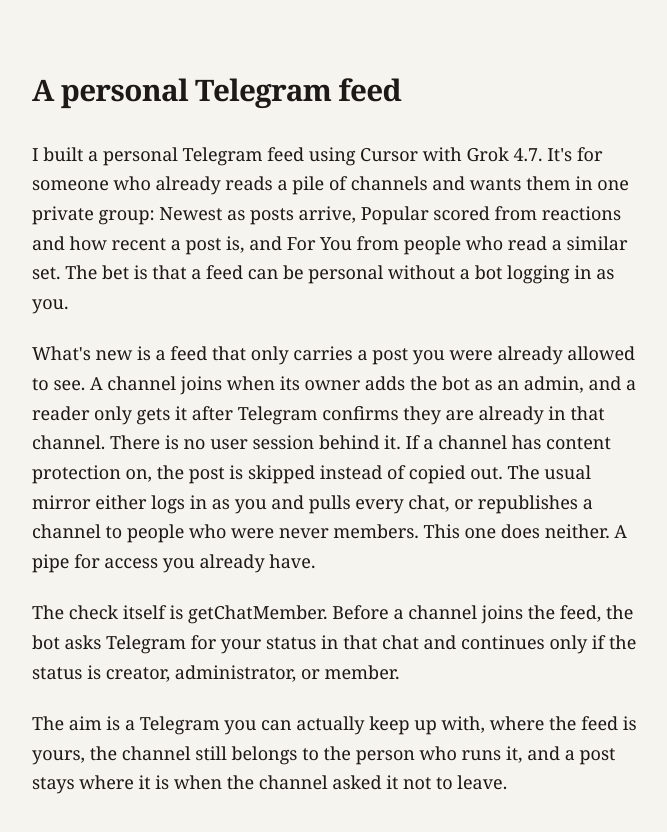
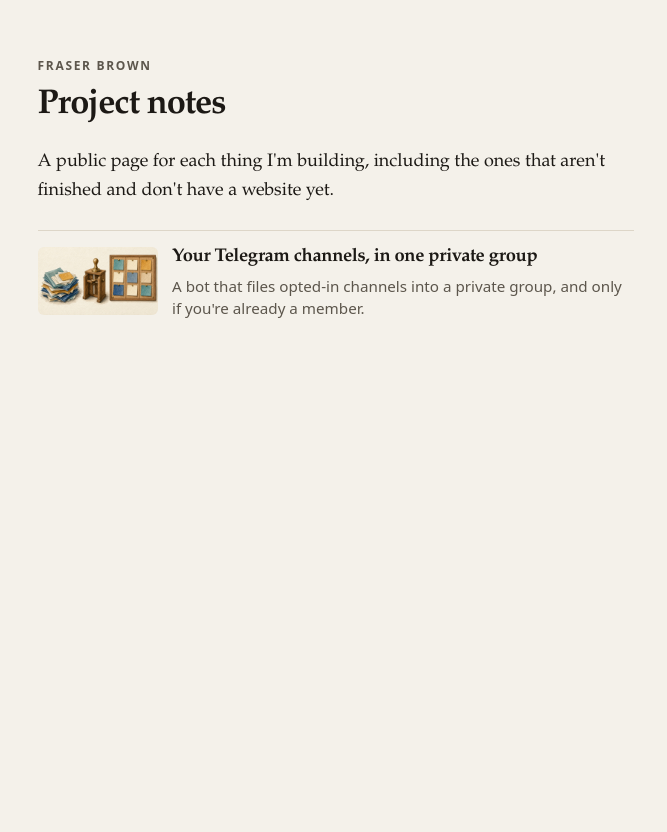
Before and after one commit to fraserbrownirl/fraserbrownirl.github.io, a plain HTML site: page index.html in a window 1280 px wide. Shown: the whole page, without its empty margins (304-971 px from the left). After the commit the page ends 800 px from the top, so only its background shows below. Drawn offline with Linux system fonts and the light colour scheme.

Commit message:
Replace the essay with a project note and a cover image.

```diff
--- a/index.html
+++ b/index.html
@@ -3,38 +3,31 @@
 <head>
   <meta charset="utf-8">
   <meta name="viewport" content="width=device-width, initial-scale=1">
-  <title>A personal Telegram feed</title>
-  <style>
-    body {
-      margin: 0;
-      background: #f6f4ef;
-      color: #1c1917;
-      font: 1.125rem/1.65 Georgia, "Iowan Old Style", Palatino, serif;
-    }
-    main {
-      max-width: 38rem;
-      margin: 0 auto;
-      padding: 4.5rem 1.5rem 6rem;
-    }
-    h1 {
-      font-size: 1.85rem;
-      font-weight: 600;
-      letter-spacing: -0.02em;
-      line-height: 1.2;
-      margin: 0 0 2rem;
-    }
-    p {
-      margin: 0 0 1.35rem;
-    }
-  </style>
+  <title>Project notes</title>
+  <meta name="description" content="Short public pages for projects that don't have a website yet.">
+  <link rel="canonical" href="https://fraserbrownirl.github.io/">
+  <meta property="og:title" content="Project notes">
+  <meta property="og:description" content="Short public pages for projects that don't have a website yet.">
+  <meta property="og:url" content="https://fraserbrownirl.github.io/">
+  <meta property="og:image" content="https://fraserbrownirl.github.io/telegram-feed/cover.jpg">
+  <link rel="stylesheet" href="style.css">
 </head>
 <body>
   <main>
-    <h1>A personal Telegram feed</h1>
-    <p>I built a personal Telegram feed using Cursor with Grok 4.7. It's for someone who already reads a pile of channels and wants them in one private group: Newest as posts arrive, Popular scored from reactions and how recent a post is, and For You from people who read a similar set. The bet is that a feed can be personal without a bot logging in as you.</p>
-    <p>What's new is a feed that only carries a post you were already allowed to see. A channel joins when its owner adds the bot as an admin, and a reader only gets it after Telegram confirms they are already in that channel. There is no user session behind it. If a channel has content protection on, the post is skipped instead of copied out. The usual mirror either logs in as you and pulls every chat, or republishes a channel to people who were never members. This one does neither. A pipe for access you already have.</p>
-    <p>The check itself is getChatMember. Before a channel joins the feed, the bot asks Telegram for your status in that chat and continues only if the status is creator, administrator, or member.</p>
-    <p>The aim is a Telegram you can actually keep up with, where the feed is yours, the channel still belongs to the person who runs it, and a post stays where it is when the channel asked it not to leave.</p>
+    <p class="kicker">Fraser Brown</p>
+    <h1>Project notes</h1>
+    <p>A public page for each thing I'm building, including the ones that aren't finished and don't have a website yet.</p>
+    <ul class="home-list">
+      <li>
+        <a href="telegram-feed/">
+          <img src="telegram-feed/cover.jpg" alt="">
+          <div>
+            <h2>Your Telegram channels, in one private group</h2>
+            <p>A bot that files opted-in channels into a private group, and only if you're already a member.</p>
+          </div>
+        </a>
+      </li>
+    </ul>
   </main>
 </body>
 </html>
--- /dev/null
+++ b/style.css
@@ -0,0 +1,102 @@
+:root {
+  color-scheme: light;
+  --paper: #f4f1ea;
+  --ink: #1c1915;
+  --muted: #5c564c;
+  --line: #ddd6c8;
+  --link: #2f5f68;
+}
+
+* { box-sizing: border-box; }
+
+body {
+  margin: 0;
+  background: var(--paper);
+  color: var(--ink);
+  font: 1.125rem/1.6 "Iowan Old Style", Palatino, Georgia, serif;
+}
+
+a { color: var(--link); }
+
+main {
+  max-width: 40rem;
+  margin: 0 auto;
+  padding: 3.5rem 1.35rem 5rem;
+}
+
+.kicker {
+  margin: 0 0 0.7rem;
+  font-family: ui-sans-serif, system-ui, sans-serif;
+  font-size: 0.75rem;
+  font-weight: 650;
+  letter-spacing: 0.14em;
+  text-transform: uppercase;
+  color: var(--muted);
+}
+
+h1 {
+  margin: 0 0 1.4rem;
+  font-size: 2.15rem;
+  font-weight: 600;
+  letter-spacing: -0.03em;
+  line-height: 1.15;
+}
+
+figure { margin: 0 0 1.6rem; }
+
+img {
+  display: block;
+  width: 100%;
+  height: auto;
+  border-radius: 8px;
+  background: #e7e1d6;
+}
+
+figcaption {
+  margin-top: 0.55rem;
+  font-family: ui-sans-serif, system-ui, sans-serif;
+  font-size: 0.9rem;
+  line-height: 1.4;
+  color: var(--muted);
+}
+
+p { margin: 0 0 1.15rem; }
+
+h2 {
+  margin: 2rem 0 0.6rem;
+  font-size: 1.35rem;
+  font-weight: 600;
+  letter-spacing: -0.02em;
+}
+
+.home-list { list-style: none; padding: 0; margin: 1.5rem 0 0; }
+
+.home-list a {
+  display: grid;
+  grid-template-columns: 7.5rem 1fr;
+  gap: 0.9rem;
+  align-items: center;
+  padding: 0.75rem 0;
+  border-top: 1px solid var(--line);
+  color: inherit;
+  text-decoration: none;
+}
+
+.home-list a:hover h2 { color: var(--link); }
+
+.home-list img {
+  width: 7.5rem;
+  height: 4.2rem;
+  object-fit: cover;
+  border-radius: 6px;
+}
+
+.home-list h2 { margin: 0 0 0.25rem; font-size: 1.15rem; }
+
+.home-list p {
+  margin: 0;
+  font-family: ui-sans-serif, system-ui, sans-serif;
+  font-size: 0.95rem;
+  line-height: 1.4;
+  color: var(--muted);
+}
```
Also changed, not shown: telegram-feed/index.html (added, +39 -0 lines), telegram-feed/cover.jpg (added).
